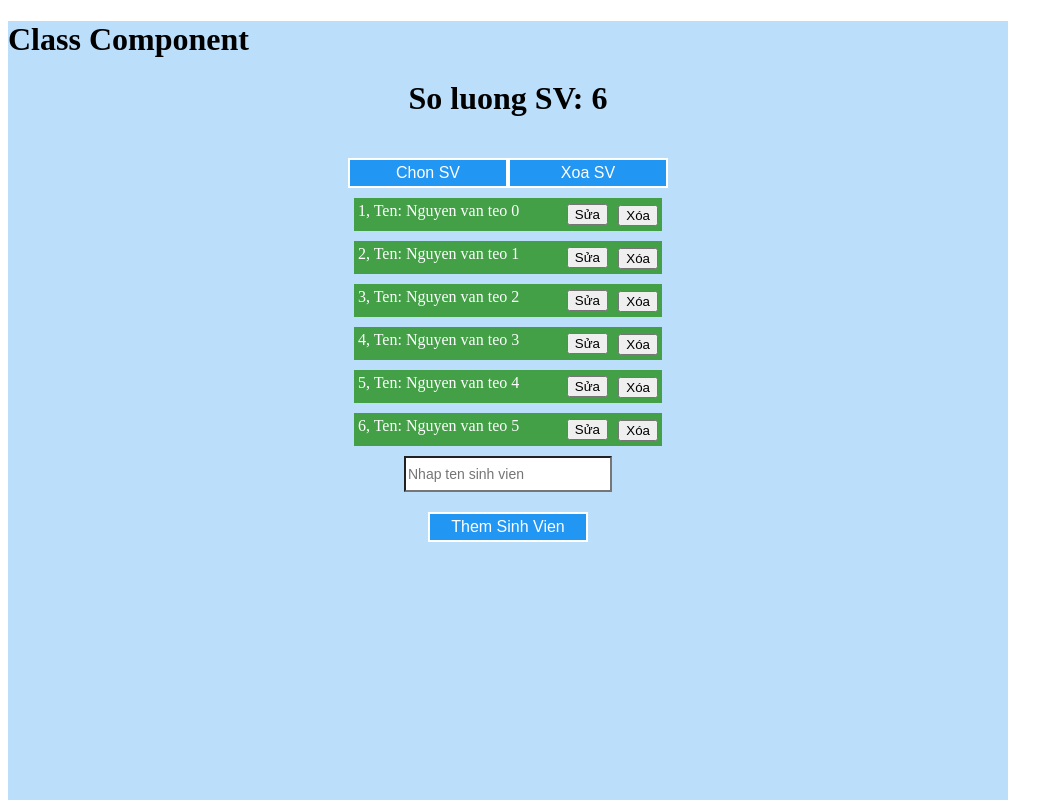
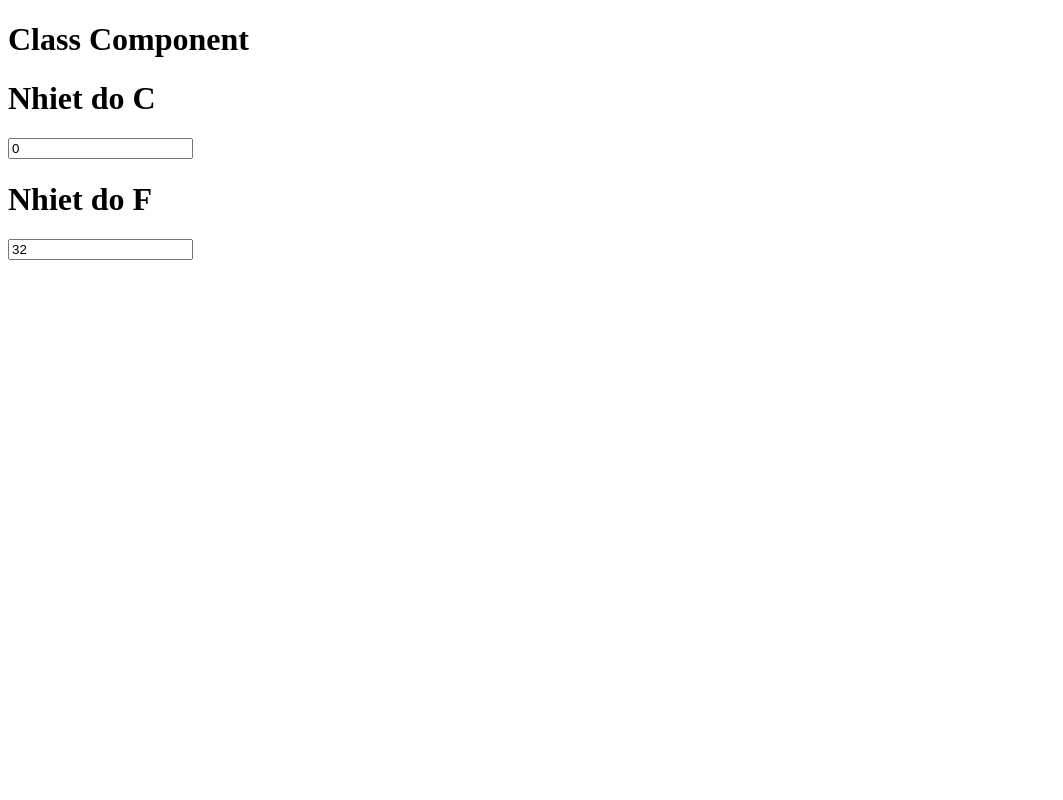
Before and after one commit to manhtoan1501/nguyenbee, a React (Create React App) app in the folder nhan/: page / in a window 1280 px wide. Shown: the top 800 px of the page, without its empty margins (0-1063 px from the left). Built offline with nearby package versions, Linux system fonts and the light colour scheme.

Commit message:
Nguyen day code ve nha lam

```diff
--- /dev/null
+++ b/nhan/src/ClassComponents/Chuyendoinhietdo/index.js
@@ -0,0 +1,28 @@
+import React from 'react';
+
+class Chuyendoinhietdo extends React.Component {
+    constructor(props) {
+        super(props);
+        this.state = {
+            nhietdo: 0,
+        }
+    }
+
+    onChange = (e) => {
+        const value = e.target.value;
+        this.setState({ nhietdo: value });
+    }
+    render() {
+        const { nhietdo } = this.state;
+        return (
+            <div>
+                <h1>Nhiet do C</h1>
+                <input value={Number(nhietdo)} onChange={this.onChange} />
+                <h1>Nhiet do F</h1>
+                <input value={Number(nhietdo) + 32} onChange={this.onChange} />
+            </div>
+        );
+    }
+}
+
+export default Chuyendoinhietdo;
--- a/nhan/src/ClassComponents/Todo/index.js
+++ b/nhan/src/ClassComponents/Todo/index.js
@@ -91,6 +91,7 @@ class ClassName extends React.Component {
             alignItems: 'center',
             textAlign: 'center'
         }
+        const xx = 333;
         return (
             <div style={{ textAlign: 'center', margin: '0 auto' }}>
                 <center>
@@ -104,6 +105,7 @@ class ClassName extends React.Component {
                                 Chon SV
                             </button>
                     }
+
                     {
                         changeDel ?
                             <button onClick={() => this.onDelAll(false)} style={styleButton}>
@@ -113,9 +115,7 @@ class ClassName extends React.Component {
                                 Xoa SV
                             </button>
                     }
-
                     {students.map((item, index) => {
-                        console.log('item', item);
                         return (
                             <div
                                 key={index}
@@ -145,7 +145,7 @@ class ClassName extends React.Component {
                                     </button>
                                 </div>
                                 {
-                                    changeDel ?
+                                    changeDel || changeStudent ?
                                         <div style={{ marginTop: -22, marginLeft: -30 }}>
                                             <input type="checkbox" onClick={() => this.onClickDel(index)} />
                                         </div> : null
--- a/nhan/src/ClassComponents/index.js
+++ b/nhan/src/ClassComponents/index.js
@@ -1,12 +1,14 @@
 import React from 'react';
 import Todo from './Todo';
+import Chuyendoinhietdo from './Chuyendoinhietdo';
 
 class ClassName extends React.Component {
     render() {
         return (
-            <div style={{ width: 1000, height: 4000, backgroundColor: '#bbdefb' }}>
+            <div style={{ width: 1000, height: 1000 }}>
                 <h1>Class Component</h1>
-                <Todo />
+                {/* <Todo /> */}
+                <Chuyendoinhietdo />
             </div>
         );
     }
--- /dev/null
+++ b/nhan/src/Form.js
@@ -0,0 +1,57 @@
+import React from 'react';
+
+
+const xx = 2222;
+const fd = 44;
+
+function FuncComponent(props) {
+    const { name, style } = props;
+    return (
+        <h1>Minh la Func Component: {name}, {style}</h1>
+    );
+}
+
+class FlavorForm extends React.Component {
+
+    constructor(props) {
+        super(props);
+        this.state = {
+            value: '',
+        };
+
+        this.handleChange = this.handleChange.bind(this);
+        this.handleSubmit = this.handleSubmit.bind(this);
+    }
+
+    handleChange(event) {
+
+        this.setState({ value: event.target.value });
+    }
+
+    handleSubmit(event) {
+        console.log('handleSubmit', event);
+        alert('An essay was submitted: ' + this.state.value, event);
+    }
+
+    render() {
+        const cdc = 45;
+        return (
+            <form onSubmit={(e) => this.handleSubmit(e)}>
+                <label>
+                    <FuncComponent name={"Minh la nguyen"} />
+                    Pick your favorite flavor:
+                    <select value={this.state.value} onChange={this.handleChange}>
+                        <option value="Lime"> Lime </option>
+                        <option value="Coconut"> Coconut </option>
+                        <option value="Mango"> Mango </option>
+                        <option value="Apple"> Apple </option>
+                    </select>
+                </label>
+                <textarea value="lllllllll" name='textInput' style={{ width: 500, height: 200 }} />
+                <input type="submit" value="Submit" />
+            </form>
+        );
+    }
+}
+
+export default FlavorForm;
--- a/nhan/src/index.js
+++ b/nhan/src/index.js
@@ -4,6 +4,7 @@ import * as serviceWorker from './serviceWorker';
 import ClassComponents from './ClassComponents';
 import FuncComponent from './FuncComponents';
 import Students from './Students';
+import Form from './Form';
 
 const students = [
   { name: 'Nguyen van Cong' },
@@ -16,7 +17,7 @@ ReactDOM.render(
   <div>
     {/* <Students students={students} hshuhong={hshuhong} /> */}
     <ClassComponents />
-
+    {/* <Form /> */}
   </div>,
   document.getElementById('root')
 );
```
